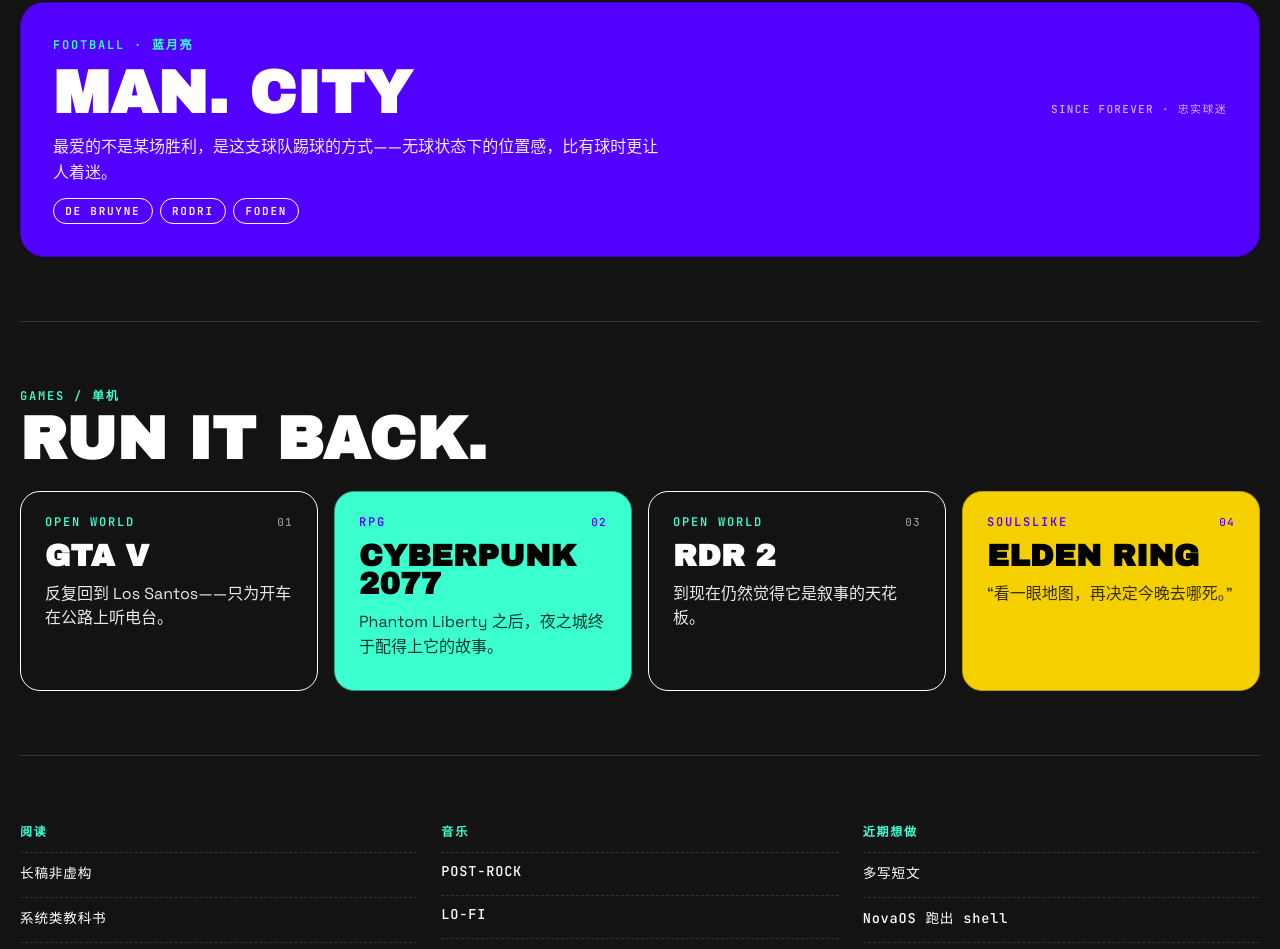
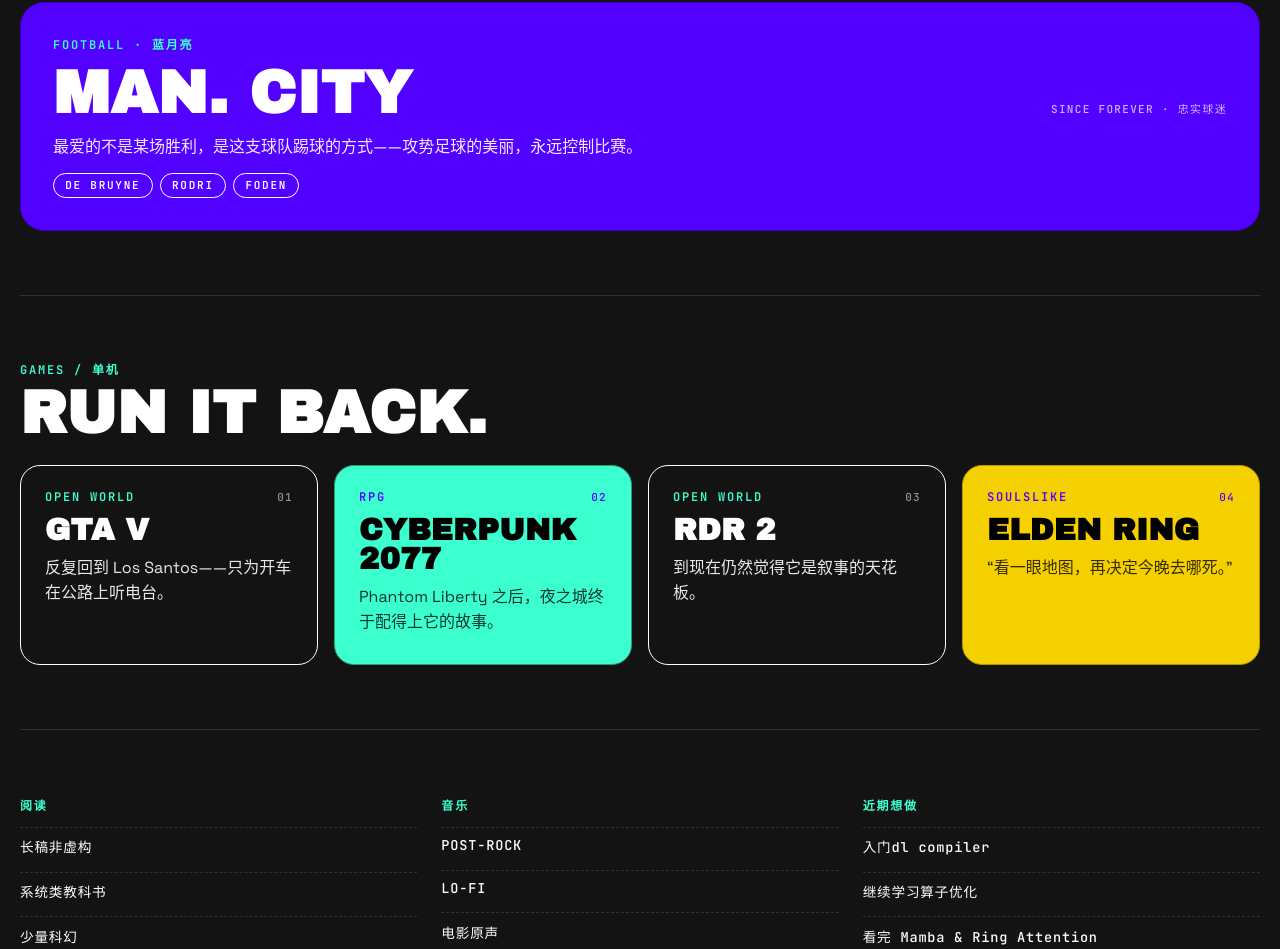
Before and after one commit to Zlatanwic/Zlatanwic.github.io, a Vue app: page /likes in a window 1280 px wide. Shown: the part 398-1347 px from the top of the page. Built offline with nearby package versions, Linux system fonts and the light colour scheme.

Commit message:
little update

```diff
--- a/src/views/Likes.vue
+++ b/src/views/Likes.vue
@@ -2,7 +2,7 @@
 const football = {
   club: 'MAN. CITY',
   since: '忠实球迷',
-  note: '最爱的不是某场胜利，是这支球队踢球的方式——无球状态下的位置感，比有球时更让人着迷。',
+  note: '最爱的不是某场胜利，是这支球队踢球的方式——攻势足球的美丽，永远控制比赛。',
   players: ['DE BRUYNE', 'RODRI', 'FODEN']
 }
 
@@ -16,7 +16,7 @@ const games = [
 const others = [
   { label: '阅读', items: ['长稿非虚构', '系统类教科书', '少量科幻'] },
   { label: '音乐', items: ['POST-ROCK', 'LO-FI', '电影原声'] },
-  { label: '近期想做', items: ['多写短文', 'NovaOS 跑出 shell', '看完 Mamba & Ring Attention'] }
+  { label: '近期想做', items: ['入门dl compiler', '继续学习算子优化', '看完 Mamba & Ring Attention'] }
 ]
 </script>
 
```
